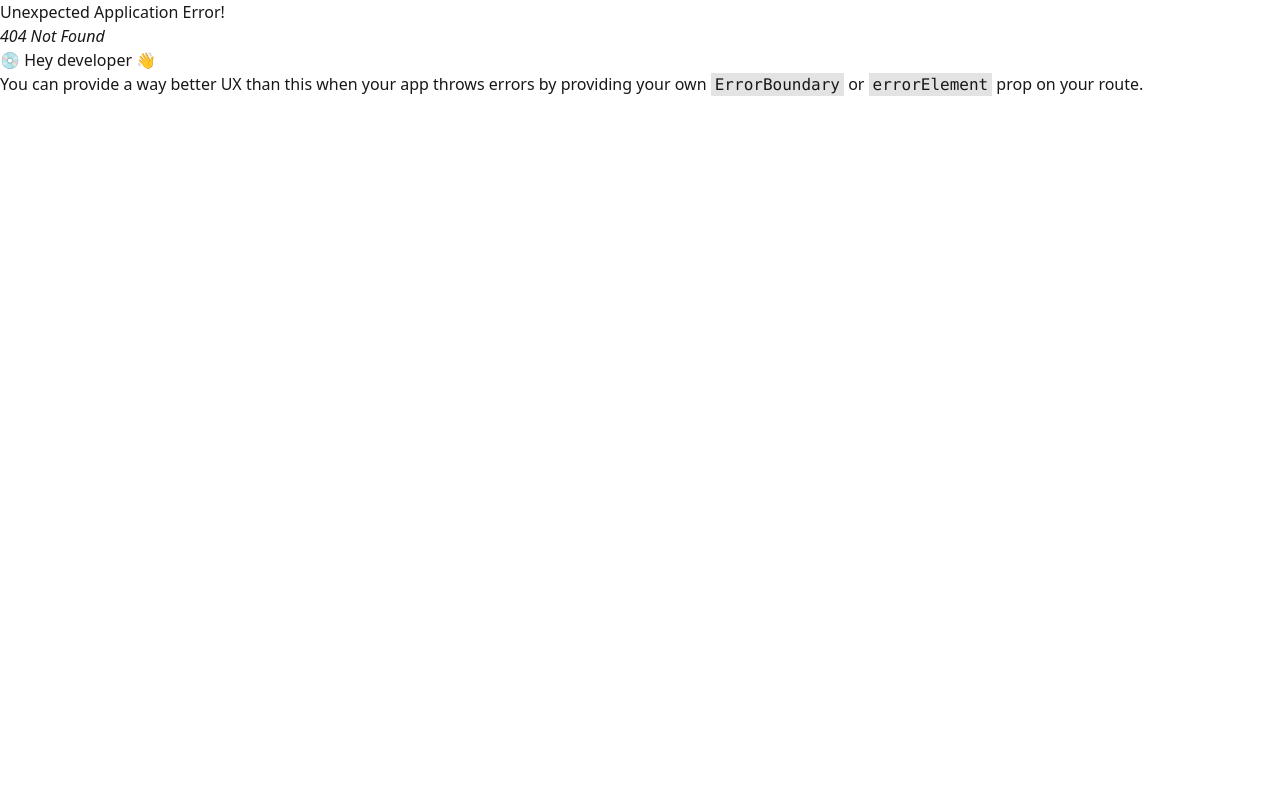
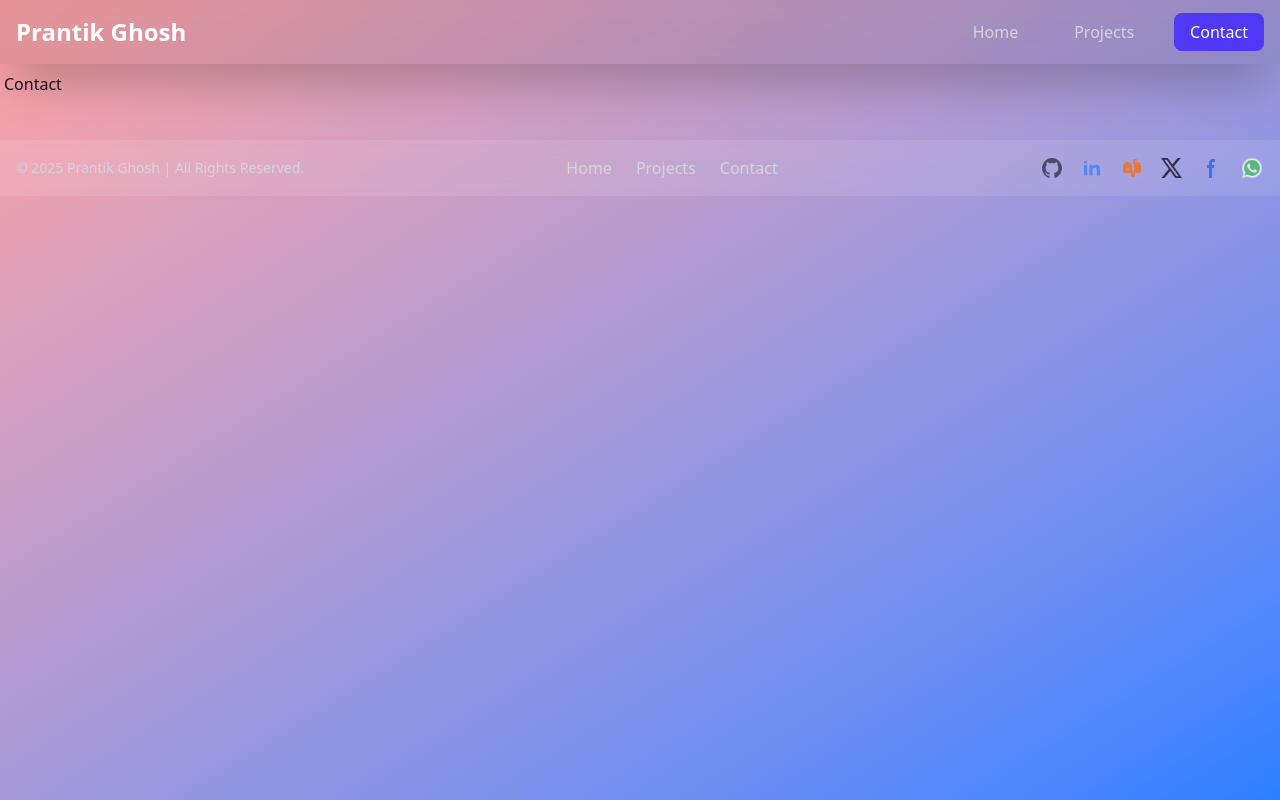
Before and after one commit to TBS96/portfolio, a React (Vite) app: page /contact in a window 1280 px wide. Before the commit this address had no page. Built offline with nearby package versions, Linux system fonts and the light colour scheme.

Commit message:
create page Contact.jsx
import and add as child route element in main.jsx

Signed-off-by: TBS96 <9tbs6@proton.me>

```diff
--- a/src/main.jsx
+++ b/src/main.jsx
@@ -4,7 +4,7 @@
 import { createBrowserRouter, RouterProvider } from 'react-router-dom'
 import { Provider } from 'react-redux'
 import store from './store/store.js'
-import { Home, Projects } from './pages/index.js'
+import { Contact, Home, Projects } from './pages/index.js'
 
 const router = createBrowserRouter([
   {
@@ -20,6 +20,10 @@
         path: '/projects',
         element: <Projects />
       },
+      {
+        path: '/contact',
+        element: <Contact />
+      }
     ],
   }
 ]);
--- /dev/null
+++ b/src/pages/Contact.jsx
@@ -0,0 +1,9 @@
+import React from 'react'
+
+const Contact = () => {
+    return (
+        <div>Contact</div>
+    )
+}
+
+export default Contact
--- a/src/pages/index.js
+++ b/src/pages/index.js
@@ -1,7 +1,9 @@
+import Contact from "./Contact";
 import Home from "./Home";
 import Projects from "./Projects";
 
 export {
     Home,
     Projects,
+    Contact
 }
```
